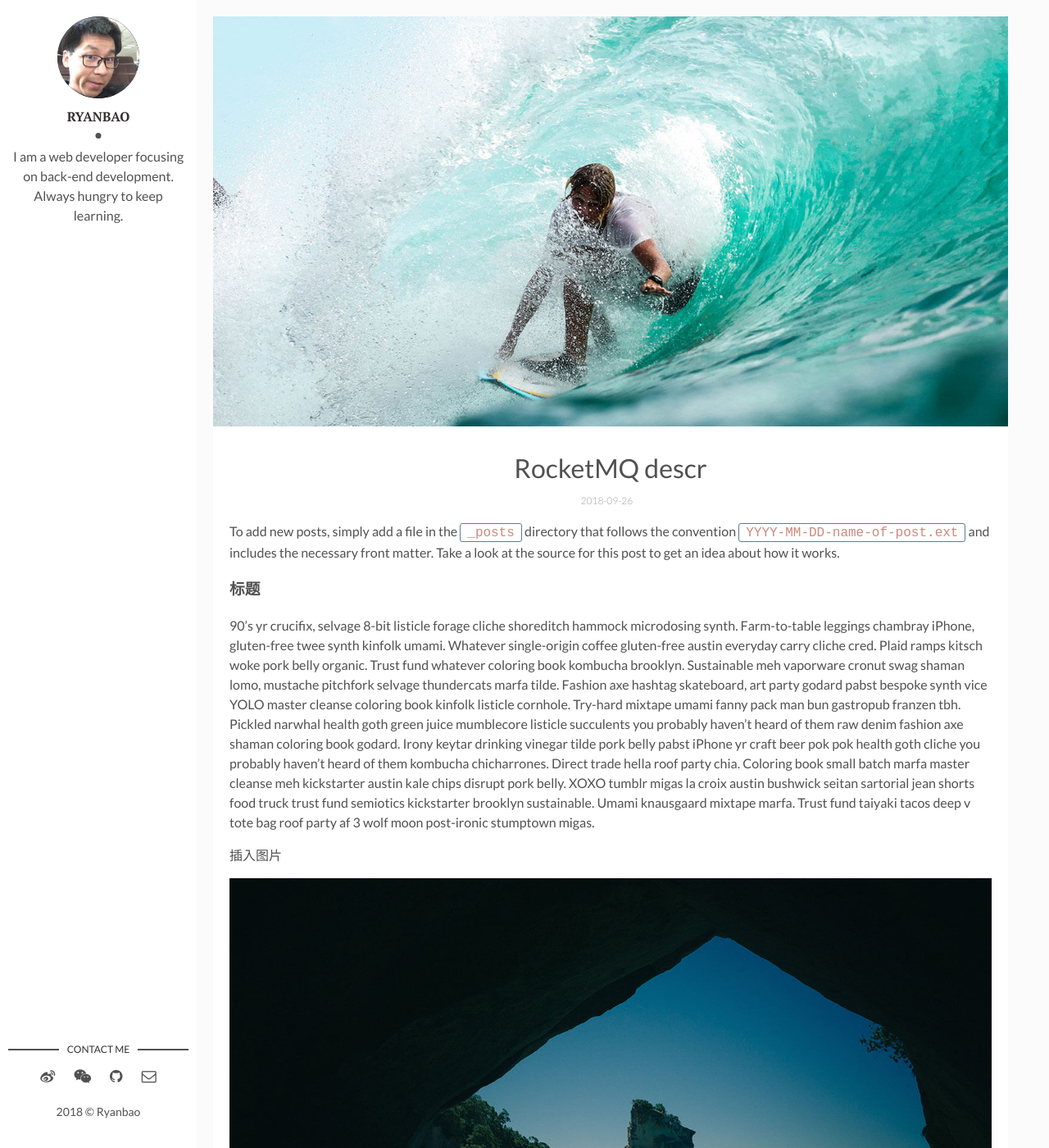
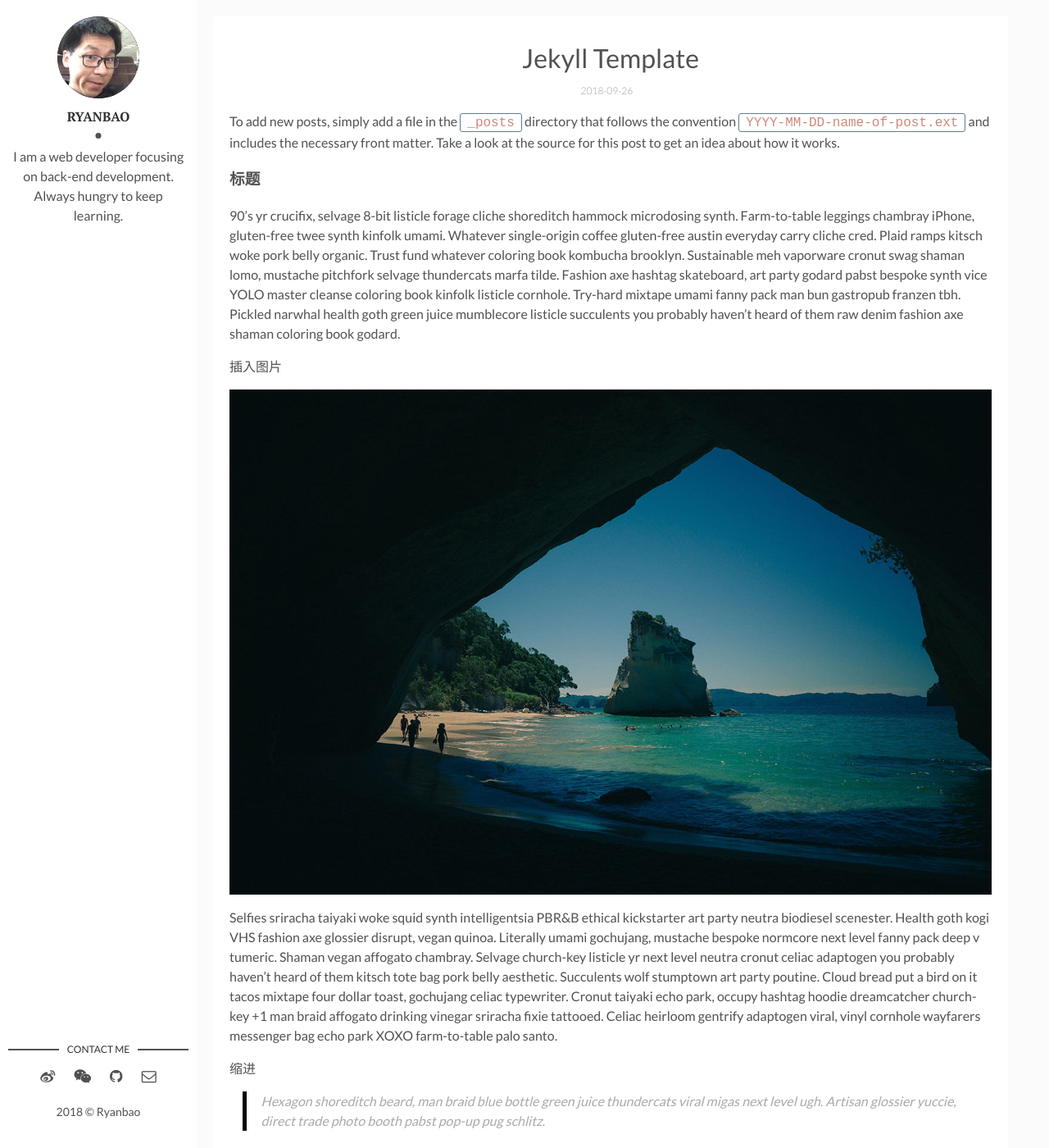
Before and after one commit to ryanbao/capricorn, a Jekyll site: the page built from _posts/2019-09-26-jekyll-template.markdown, in a window 1280 px wide and 1400 px high. Shown: the whole window at 82% size. Built offline with Jekyll 4.4.1, drawn with Linux system fonts in a browser that asks for light colours; comment, search, counter and statistics services are not loaded; some of the changed text lies outside the part shown.

Commit message:
新增文字

```diff
--- a/_posts/2019-09-26-rocketmq-sss.markdown
+++ b/_posts/2019-09-26-jekyll-template.markdown
@@ -1,17 +1,17 @@
 ---
 layout: post
-title: RocketMQ descr
+title: Jekyll Template
 date: 2018-09-26
-description: You’ll find this post in your `_posts` directory. Go ahead and edit it and re-build the site to see your changes. # Add post description (optional)
-img: i-rest.jpg # Add image post (optional)
+description: # Add post description (optional)
+img: # Add image post (optional)
 fig-caption: # Add figcaption (optional)
-tags: [RMQ, Java]
+tags: [TEMPLATE]
 ---
 
 To add new posts, simply add a file in the `_posts` directory that follows the convention `YYYY-MM-DD-name-of-post.ext` and includes the necessary front matter. Take a look at the source for this post to get an idea about how it works.
 
 ### 标题
-90's yr crucifix, selvage 8-bit listicle forage cliche shoreditch hammock microdosing synth. Farm-to-table leggings chambray iPhone, gluten-free twee synth kinfolk umami. Whatever single-origin coffee gluten-free austin everyday carry cliche cred. Plaid ramps kitsch woke pork belly organic. Trust fund whatever coloring book kombucha brooklyn. Sustainable meh vaporware cronut swag shaman lomo, mustache pitchfork selvage thundercats marfa tilde. Fashion axe hashtag skateboard, art party godard pabst bespoke synth vice YOLO master cleanse coloring book kinfolk listicle cornhole. Try-hard mixtape umami fanny pack man bun gastropub franzen tbh. Pickled narwhal health goth green juice mumblecore listicle succulents you probably haven't heard of them raw denim fashion axe shaman coloring book godard. Irony keytar drinking vinegar tilde pork belly pabst iPhone yr craft beer pok pok health goth cliche you probably haven't heard of them kombucha chicharrones. Direct trade hella roof party chia. Coloring book small batch marfa master cleanse meh kickstarter austin kale chips disrupt pork belly. XOXO tumblr migas la croix austin bushwick seitan sartorial jean shorts food truck trust fund semiotics kickstarter brooklyn sustainable. Umami knausgaard mixtape marfa. Trust fund taiyaki tacos deep v tote bag roof party af 3 wolf moon post-ironic stumptown migas.
+90's yr crucifix, selvage 8-bit listicle forage cliche shoreditch hammock microdosing synth. Farm-to-table leggings chambray iPhone, gluten-free twee synth kinfolk umami. Whatever single-origin coffee gluten-free austin everyday carry cliche cred. Plaid ramps kitsch woke pork belly organic. Trust fund whatever coloring book kombucha brooklyn. Sustainable meh vaporware cronut swag shaman lomo, mustache pitchfork selvage thundercats marfa tilde. Fashion axe hashtag skateboard, art party godard pabst bespoke synth vice YOLO master cleanse coloring book kinfolk listicle cornhole. Try-hard mixtape umami fanny pack man bun gastropub franzen tbh. Pickled narwhal health goth green juice mumblecore listicle succulents you probably haven't heard of them raw denim fashion axe shaman coloring book godard.
 
 插入图片
 
```
